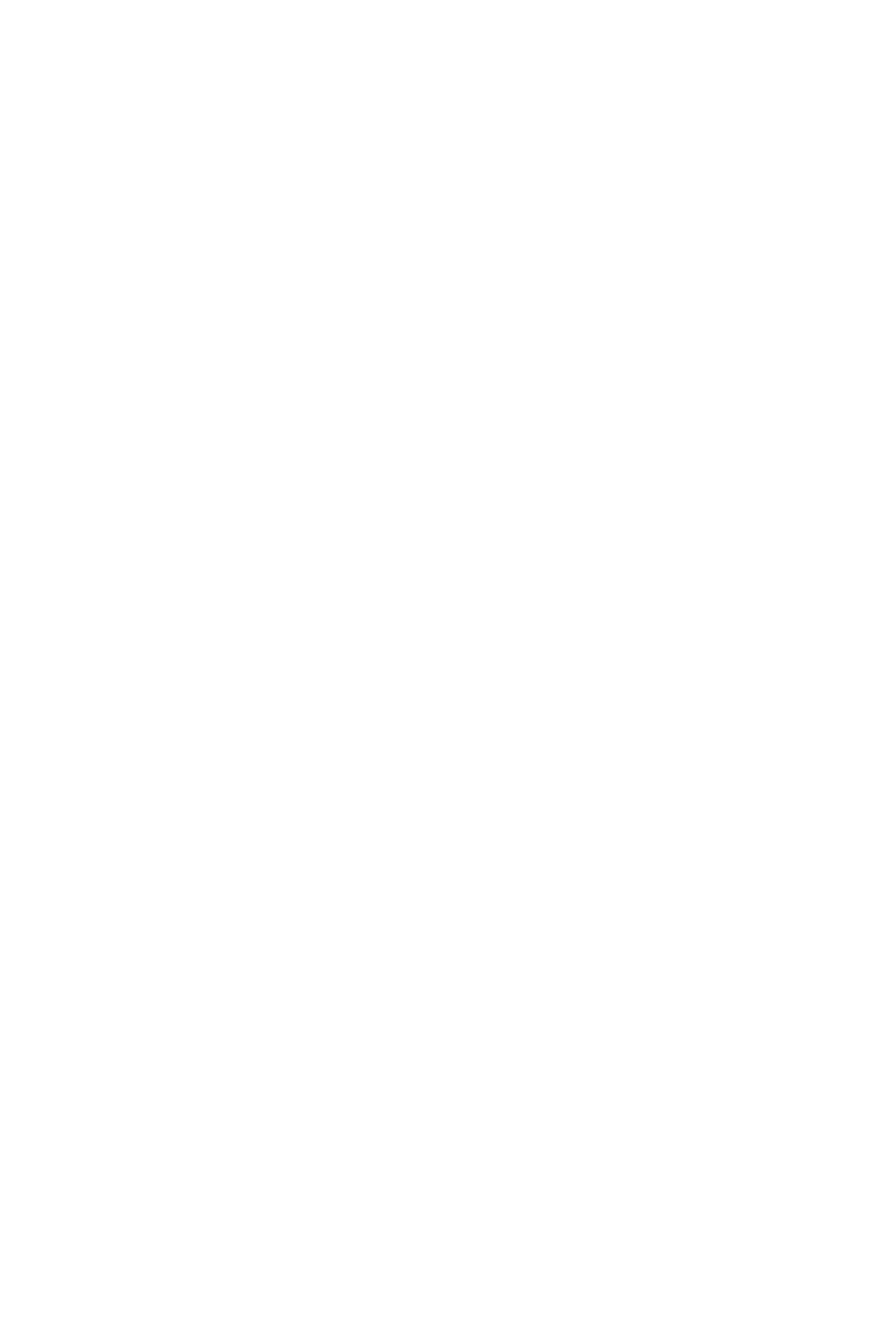
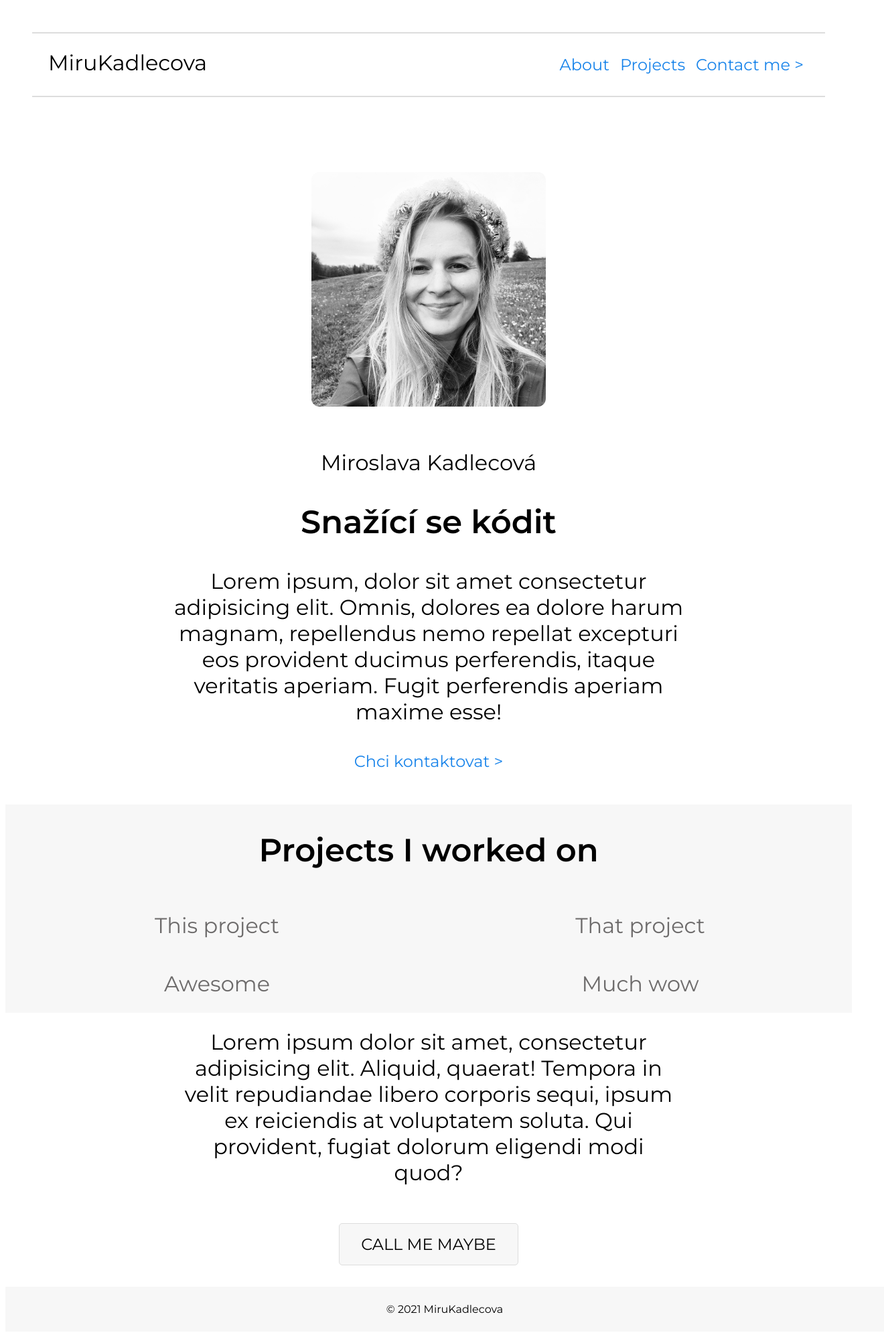
Before and after one commit to Tvorim-Web-od-A-do-Z-2-jaro-2021-Praha/portfolio-projekt-MiruKadlecova, a plain HTML site: page index.html in a window 1280 px wide. Shown: the whole page at 67% size, 1320 px wide, since content can reach past the window. Before the commit the page ends 800 px from the top, so only its background shows below. Drawn offline with Linux system fonts and the light colour scheme.

Commit message:
Pokus o druhy a treti ukol

```diff
--- a/index.html
+++ b/index.html
@@ -5,34 +5,55 @@
     <meta charset="UTF-8">
     <meta http-equiv="X-UA-Compatible" content="IE=edge">
     <meta name="viewport" content="width=device-width, initial-scale=1.0">
-    <title>Document</title>
-    <link rel="stylesheet" href="style.css">
+    <title>My portfolio</title>
+    <link rel="stylesheet" href="styles.css">
+    <link rel="preconnect" href="https://fonts.gstatic.com">
+    <link href="https://fonts.googleapis.com/css2?family=Montserrat:wght@300;400;500;600&display=swap" rel="stylesheet">
 </head>
 
 <body>
 
+    <div class="container">
+
         <div class="first-block first-block--color first-block--size">
-        <span class="first-block__first-element"></span>
+            <div class="first-block__first-element">MiruKadlecova</div>
+            <nav class="first-block__second-element">
+                <ul>
+                    <li><a href="#about">About</a></li>
+                    <li><a href="#projects">Projects</a></li>
+                    <li><a href="#contactme">Contact me ></a></li>
+                </ul>
+
+            </nav>
         </div>
 
-    <div class="second-block second-block--color second-block--size">
-        <span class="second-block__first-element"></span>
-        <span class="second-block__second-element"></span>
+        <div class="second-block second-block--color second-block--size" id="about">
+            <img class="second-block__first-element" src="Dandelions.jpg" alt="Girl with dandelions">
+            <p>Miroslava Kadlecová</p>
+            <h2>Snažící se kódit</h2>
+            <p>Lorem ipsum, dolor sit amet consectetur adipisicing elit. Omnis, dolores ea dolore harum magnam, repellendus nemo repellat excepturi eos provident ducimus perferendis, itaque veritatis aperiam. Fugit perferendis aperiam maxime esse!</p>
+            <a href="#contactme">Chci kontaktovat ></a>
         </div>
 
-    <div class="third-block third-block--color third-block--size">
-        <span class="third-block__first-element"></span>
-        <span class="third-block__second-element"></span>
+        <div class="third-block third-block--color third-block--size" id="projects">
+            <h2>Projects I worked on</h2>
+            <span class="third-block__first-element">This project</span>
+            <span class="third-block__second-element">That project</span>
+            <span class="third-block__third-element">Awesome</span>
+            <span class="third-block__fourth-element">Much wow</span>
         </div>
 
-    <div class="fourth-block fourth-block--color fourth-block--size">
-        <span class="fourth-block__first-element"></span>
-        <span class="fourth-block__second-element"></span>
+        <div class="fourth-block fourth-block--color fourth-block--size" id="contactme">
+            <span class="fourth-block__first-element">Lorem ipsum dolor sit amet, consectetur adipisicing elit. Aliquid, quaerat! Tempora in velit repudiandae libero corporis sequi, ipsum ex reiciendis at voluptatem soluta. Qui provident, fugiat dolorum eligendi modi quod?</span>
+            <a href="tel:123-456-7890" class="fourth-block__second-element">CALL ME MAYBE</a>
         </div>
 
         <div class="fifth-block fifth-block--color fifth-block--size">
-        <span class="fifth-block__first-element"></span>
+            <span class="fifth-block__first-element">© 2021 MiruKadlecova</span>
         </div>
+
+    </div>
+
 
 </body>
 
--- /dev/null
+++ b/styles.scss
@@ -0,0 +1,328 @@
+$primary: #dddddd;
+$secondary: #6d6b6b;
+$tercialy: #f7f7f7;
+$small-margin: 1.5rem;
+$medium-margin: 2rem;
+$big-margin: 2.5rem;
+$medium-font-size: 2rem;
+$small-font-size: 1.5rem;
+$border-style: solid;
+$border-style-button: solid;
+
+@mixin grid() {
+    display: grid;
+    grid-template-rows: auto;
+    grid-auto-rows: minmax(20px, auto);
+}
+
+@mixin center-align() {
+    text-align: center;
+}
+
+
+
+body {
+    font-family: 'Montserrat', sans-serif;
+}
+
+.container {
+    @include grid();
+    font-size: $medium-font-size;
+    align-content: center;
+    justify-content: center;
+    grid-template-columns: repeat(1, 1fr);
+
+}
+
+.first-block {
+    @include grid();
+    font-size: $medium-font-size;
+    align-content: center;
+    justify-content: center;
+    margin: $big-margin;
+    border-bottom: $border-style 2px $primary;
+    border-top: $border-style 2px $primary;
+}
+
+.first-block__first-element {
+    display: flex;
+    justify-content: center;
+    margin: $small-margin;
+    font-size: $medium-font-size;
+}
+
+
+.first-block__second-element {
+    justify-content: center;
+    margin: $small-margin;
+    font-size: $small-font-size;
+
+
+    ul {
+        list-style-type: none;
+        margin: 0;
+        padding: 0;
+        }
+
+    li {
+        float: left;
+        padding: 0.5rem;
+        }
+
+    a {
+        display: block;
+        text-decoration: none;
+        color: #1984ea;
+        &:hover {
+            text-decoration: underline;
+            text-decoration-color: #1984ea;
+            }
+        }
+}
+
+
+.second-block {
+    font-size: $medium-font-size;
+    margin: $big-margin;
+    text-align: center;
+}
+
+.second-block {
+    a {
+        color: #1984ea;
+        font-size: $small-font-size;
+        text-decoration: none;
+        color: #1984ea;
+        &:hover {
+            text-decoration: underline;
+            text-decoration-color: #1984ea;
+            }
+    }
+}
+
+.second-block__first-element {
+    margin: $small-margin;
+    border-radius: 12px;
+    height: 350px;
+}
+
+.second-block__second-element{
+    @include center-align();
+    margin: $small-margin;
+}
+
+.third-block {
+    @include grid();
+    @include center-align();
+    font-size: $medium-font-size;
+    width: 100%;
+}
+
+.third-block--color {
+    color: $secondary;
+    font-size: $medium-font-size;
+    background-color: $tercialy;
+}
+
+h2 {
+    color: black;
+}
+
+.third-block__first-element {
+    place-self: center stretch;
+    margin: $small-margin;
+}
+
+.third-block__first-element:hover {
+    text-decoration: underline;
+    text-decoration-color: $secondary;
+}
+
+
+.third-block__second-element {
+    place-self: center stretch;
+    margin: $small-margin;
+}
+
+.third-block__second-element:hover {
+    text-decoration: underline;
+    text-decoration-color: $secondary;
+}
+
+.third-block__third-element {
+    place-self: center stretch;
+    margin: $small-margin;
+}
+
+.third-block__third-element:hover {
+    text-decoration: underline;
+    text-decoration-color: $secondary;
+}
+
+.third-block__fourth-element {
+    place-self: center stretch;
+    margin: $small-margin;
+}
+
+.third-block__fourth-element:hover {
+    text-decoration: underline;
+    text-decoration-color: $secondary;
+}
+
+.fourth-block {
+    @include grid();
+    font-size: $medium-font-size;
+    margin: $big-margin;
+}
+
+.fourth-block__first-element {
+    @include center-align();
+    margin: $small-margin;
+}
+
+.fourth-block__second-element {
+    margin: $medium-margin;
+    justify-self: center;
+    padding: 1rem 2rem;
+    font-size: $small-font-size;
+    background-color: $tercialy;
+    border-radius: 5px;
+    border: 1px $border-style-button $primary;
+    color: black;
+    text-decoration: none;
+}
+
+.fourth-block__second-element:hover {
+    margin: $medium-margin;
+    justify-self: center;
+    padding: 20px 40px;
+    font-size: $small-font-size;
+    background-color: white;
+    border-radius: 5px;
+    border: 1px $border-style-button $primary;
+    text-decoration: none;
+
+}
+
+.fifth-block {
+    display: flex;
+    justify-content: center;
+    font-size: 1rem;
+    width: 100%;
+    padding: 1.5rem;
+}
+
+.fifth-block--color {
+    background-color: $tercialy;
+}
+
+@media screen and (min-width: 1200px) {
+
+    .first-block {
+        @include grid();
+        grid-template-columns: repeat(2, 1fr);
+
+    }
+
+    .first-block__first-element {
+        justify-content: start;
+        font-size: $medium-font-size;
+    }
+
+    .first-block__second-element {
+        justify-content: end;
+        font-size: $small-font-size;
+    }
+
+
+    .first-block__second-element {
+        ul {
+            list-style-type: none;
+            margin: 0;
+            padding: 0;
+            float: right;
+        }
+
+        li {
+            padding: 0.5rem;
+            float: left;
+            &:hover {
+                border: $border-style-button 1px #cfcfcf;;
+                background-color: $tercialy;
+                border-radius: 5px;
+                text-decoration: none;
+            }
+        }
+
+        a {
+            display: block;
+            text-decoration: none;
+            color: #1984ea;
+            &:hover {
+                text-decoration: none;}
+        }
+
+    }
+
+    .second-block {
+        a {
+            text-decoration: none;
+            color: #1984ea;
+            &:hover {
+                border: $border-style-button 1px #cfcfcf;;
+                background-color: $tercialy;
+                border-radius: 5px;
+                text-decoration: none;}
+                padding: 0.5rem;
+        }
+    }
+
+    .second-block--size {
+       max-width: 50rem;
+       margin: auto;
+       padding: 3rem;
+    }
+
+
+    .third-block {
+        @include grid();
+        font-size: $medium-font-size;
+        grid-template-columns: repeat(2, 1fr);
+        grid-template-areas:
+        "header header"
+        "first-element second-element"
+        "third-element fourth-element";
+    }
+
+    h2 {
+        grid-area: header;
+    }
+
+    .third-block__first-element {
+        justify-self: center;
+        grid-area: first-element;
+
+    }
+
+    .third-block__second-element {
+        justify-self: center;
+        grid-area: second-element;
+    }
+
+    .third-block__third-element {
+        justify-self: center;
+        grid-area: third-element;
+    }
+
+    .third-block__fourth-element {
+        justify-self: center;
+        grid-area: fourth-element;
+    }
+
+    .fourth-block--size {
+        max-width: 50rem;
+        margin: auto;
+    }
+
+
+}
```
Also changed, not shown: Dandelions.jpg (added), style.css (deleted), styles.css (added), 1 other file. Lines whose indentation alone changed are shown as unchanged.
